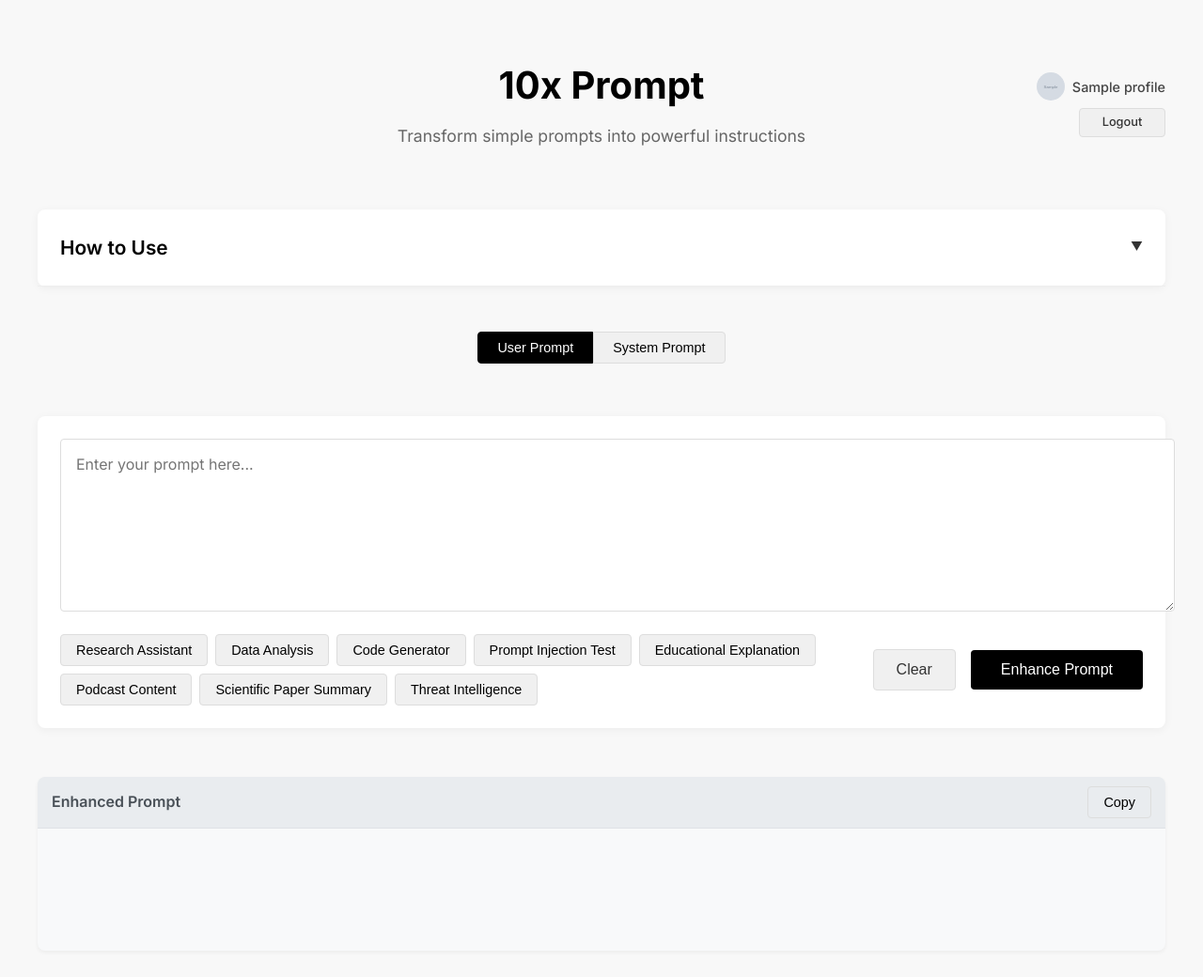
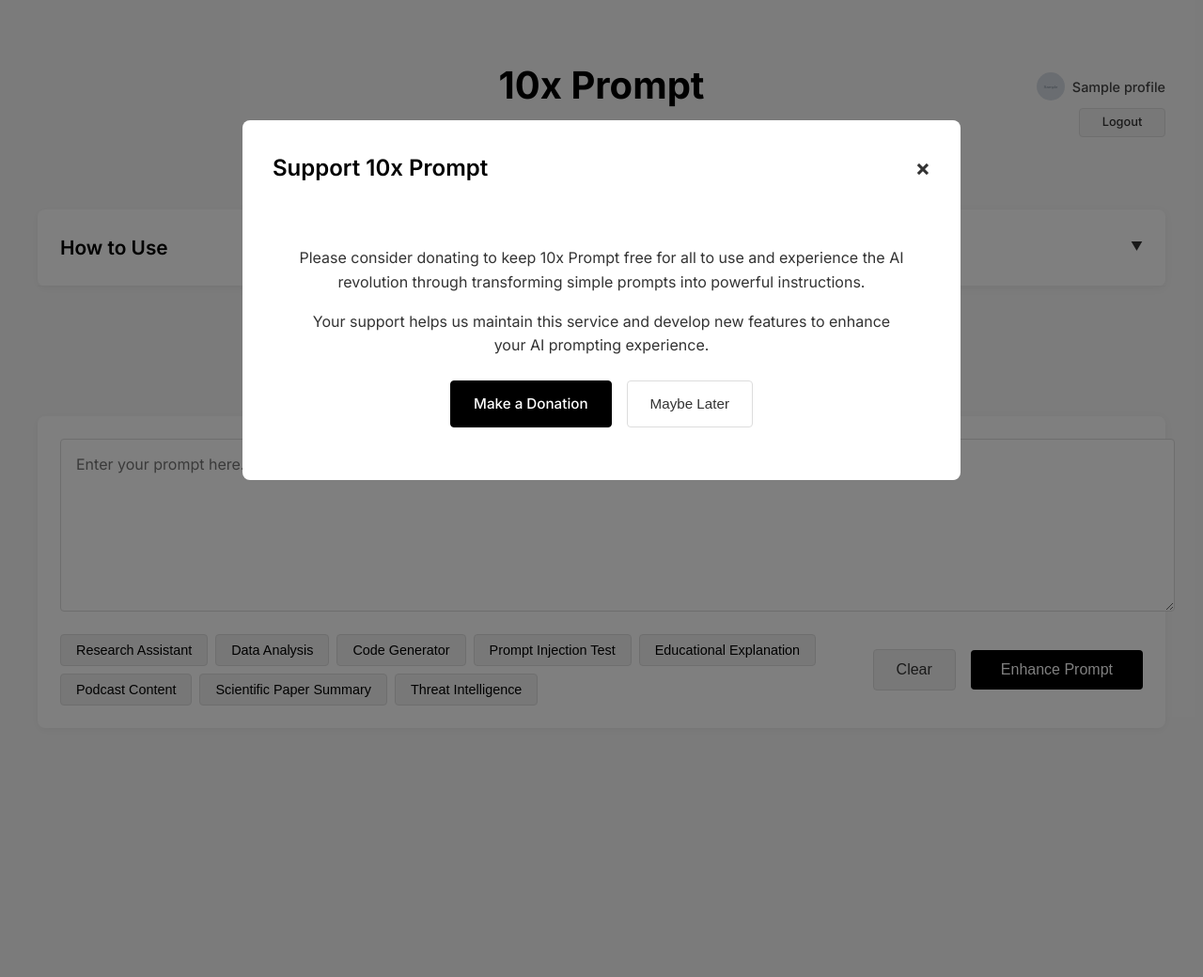
Before and after one commit to SampleBias/10x_prompt, a Flask app: template templates/index.html in a window 1280 px wide. Shown: the top 1040 px of the page at 94% size. After the commit the page ends 751 px from the top, so only its background shows below. Run offline with Flask 3, Linux system fonts and the light colour scheme; the template is opened without the code that fills it: most values are stand-ins (such as "Sample title", 1, 10 or a date in 2020); grey boxes marked "Sample" are stand-in pictures.

Commit message:
update with donation popup

```diff
--- a/static/css/style.css
+++ b/static/css/style.css
@@ -466,7 +466,7 @@
 }
 
 .template-use-btn:hover {
-    background-color: #333;
+    background-color: #111;
 }
 
 /* Loading indicator */
@@ -604,3 +604,54 @@
         padding: 0 1rem;
     }
 }
+
+/* Donation Modal Styles */
+.donation-content {
+    padding: 1.5rem;
+    text-align: center;
+}
+
+.donation-content p {
+    margin-bottom: 1rem;
+    line-height: 1.6;
+    color: #333;
+}
+
+.donation-buttons {
+    display: flex;
+    justify-content: center;
+    gap: 1rem;
+    margin-top: 1.5rem;
+}
+
+.donation-btn {
+    padding: 0.75rem 1.5rem;
+    border-radius: 4px;
+    font-weight: 500;
+    cursor: pointer;
+    transition: all 0.2s ease;
+    text-decoration: none;
+    display: inline-block;
+    font-size: 0.95rem;
+}
+
+.primary-btn {
+    background-color: #000;
+    color: #fff;
+    border: 1px solid #000;
+}
+
+.primary-btn:hover {
+    background-color: #222;
+}
+
+.secondary-btn {
+    background-color: #fff;
+    color: #333;
+    border: 1px solid #ddd;
+}
+
+.secondary-btn:hover {
+    background-color: #f5f5f5;
+    border-color: #ccc;
+}
--- a/static/js/main.js
+++ b/static/js/main.js
@@ -186,6 +186,42 @@
 
     let currentPromptType = 'user'; // Default to user prompt
     let activeTemplate = null;
+
+    // Check if user is logged in by looking for logout button
+    const isLoggedIn = document.querySelector('.logout-btn') !== null;
+
+    // Show donation modal after login if user is logged in
+    if (isLoggedIn) {
+        // Check if user has already seen the donation modal this session
+        if (!sessionStorage.getItem('donationModalShown')) {
+            // Show donation modal with a slight delay after page load
+            setTimeout(() => {
+                const donationModal = document.getElementById('donation-modal');
+                donationModal.style.display = 'block';
+
+                // Mark as shown in this session
+                sessionStorage.setItem('donationModalShown', 'true');
+            }, 1000); // 1 second delay
+        }
+    }
+
+    // Close donation modal when the close button is clicked
+    document.getElementById('close-donation-modal').addEventListener('click', function() {
+        document.getElementById('donation-modal').style.display = 'none';
+    });
+
+    // Close donation modal when "Maybe Later" button is clicked
+    document.getElementById('maybe-later-btn').addEventListener('click', function() {
+        document.getElementById('donation-modal').style.display = 'none';
+    });
+
+    // Close donation modal when clicking outside the modal content
+    window.addEventListener('click', function(event) {
+        const donationModal = document.getElementById('donation-modal');
+        if (event.target === donationModal) {
+            donationModal.style.display = 'none';
+        }
+    });
 
     // Helper function to clear metadata containers
     function clearMetadataContainers() {
--- a/templates/index.html
+++ b/templates/index.html
@@ -152,6 +152,26 @@
         </div>
     </div>
 
+    <!-- Donation Modal -->
+    <div id="donation-modal" class="modal">
+        <div class="modal-content">
+            <div class="modal-header">
+                <div class="modal-title">Support 10x Prompt</div>
+                <span id="close-donation-modal" class="close-btn">&times;</span>
+            </div>
+
+            <div class="donation-content">
+                <p>Please consider donating to keep 10x Prompt free for all to use and experience the AI revolution through transforming simple prompts into powerful instructions.</p>
+                <p>Your support helps us maintain this service and develop new features to enhance your AI prompting experience.</p>
+
+                <div class="donation-buttons">
+                    <a href="https://donate.example.com" class="donation-btn primary-btn" target="_blank">Make a Donation</a>
+                    <button id="maybe-later-btn" class="donation-btn secondary-btn">Maybe Later</button>
+                </div>
+            </div>
+        </div>
+    </div>
+
     <script src="{{ url_for('static', filename='js/main.js') }}"></script>
     <script>
         // Toggle how-to-use section
```
